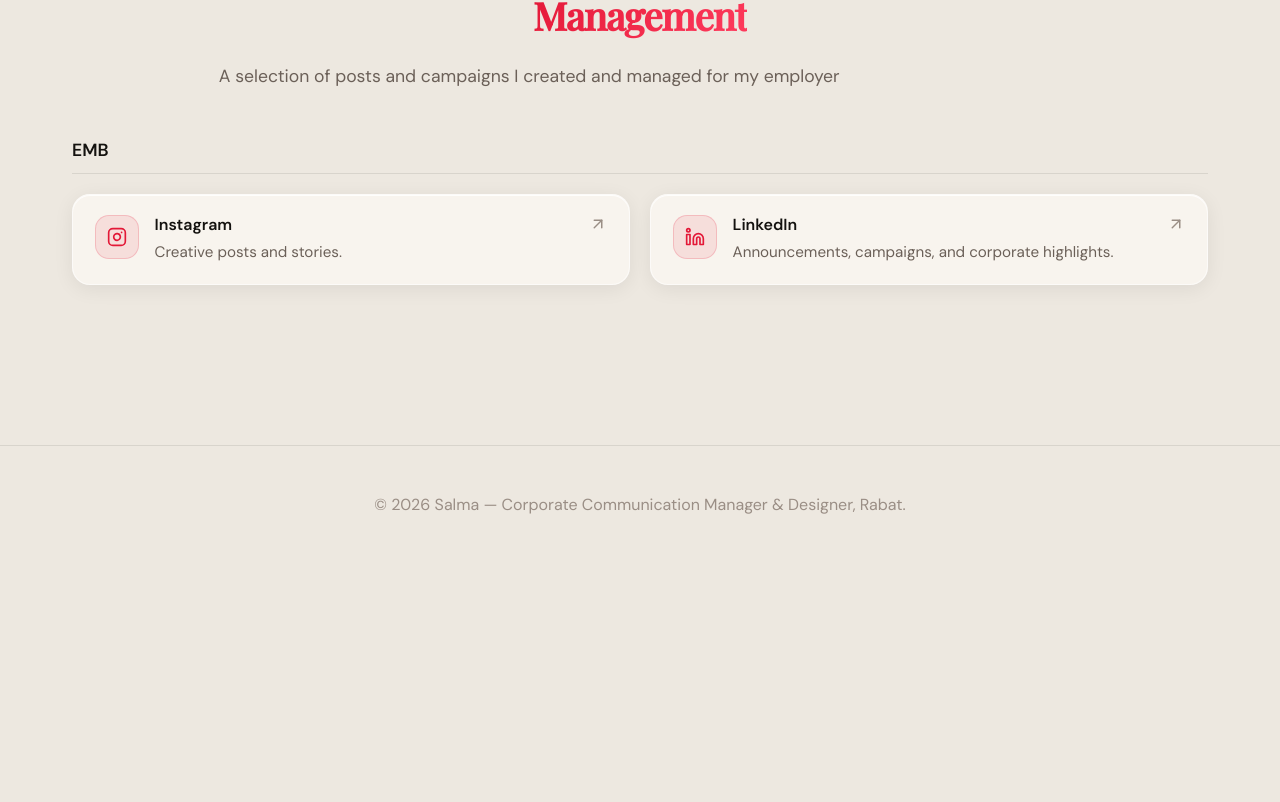
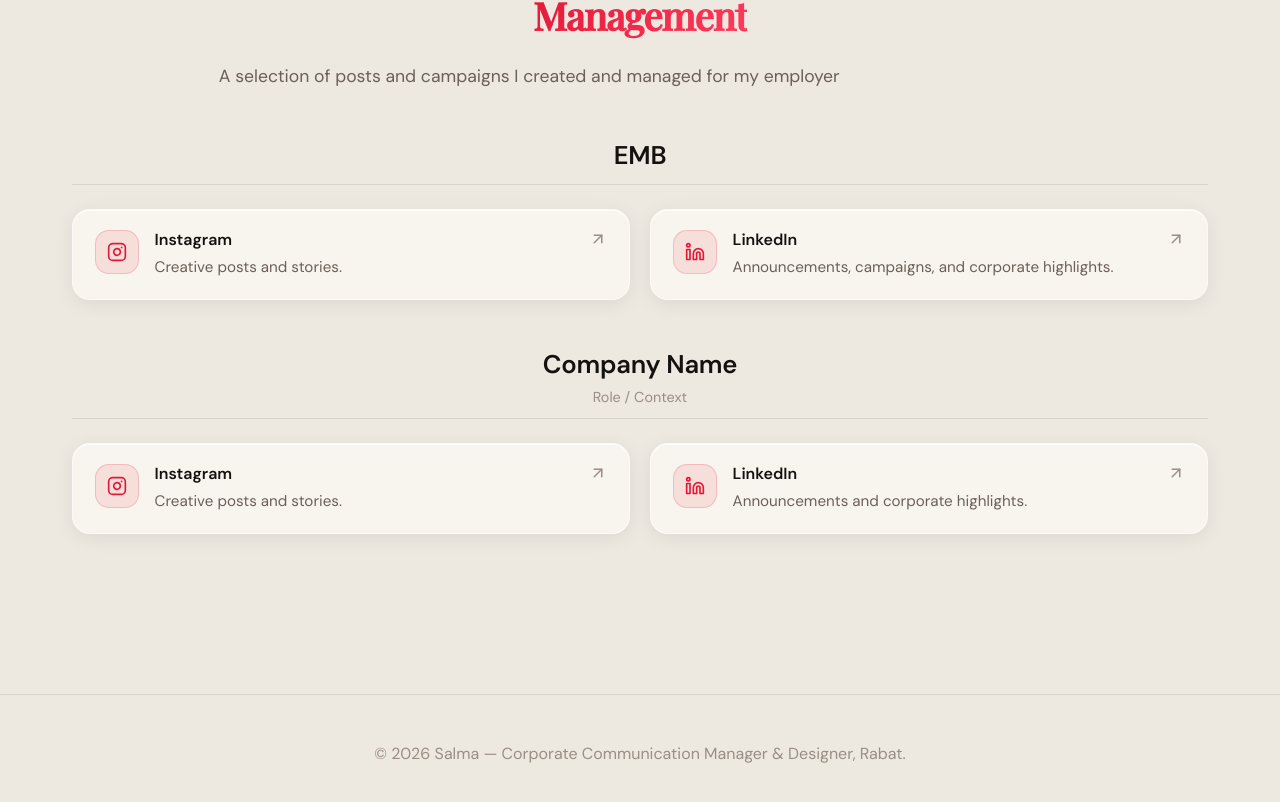
Before and after one commit to anas-saidi/wifey-portfolio, a React (Vite) app: page / in a window 1280 px wide. Shown: the part 3867-4669 px from the top of the page. Before the commit the page ends 4430 px from the top, so only its background shows below. Built offline with nearby package versions, Linux system fonts and the light colour scheme; a web font is replaced by a local one.

Commit message:
feat: center company header, bigger name, add second placeholder company

```diff
--- a/src/components/SocialLinksSection.css
+++ b/src/components/SocialLinksSection.css
@@ -12,7 +12,6 @@
 
 /* Override global justify for social text */
 .social-header p,
-.social-company-header,
 .social-card-desc {
   text-align: left;
 }
@@ -36,17 +35,20 @@
 
 .social-company-header {
   display: flex;
-  align-items: baseline;
-  gap: 0.75rem;
-  margin-bottom: 1.25rem;
+  flex-direction: column;
+  align-items: center;
+  gap: 0.4rem;
+  margin-bottom: 1.5rem;
   padding-bottom: 0.75rem;
   border-bottom: 1px solid var(--glass-border);
+  text-align: center;
 }
 
 .social-company-name {
   font-weight: 800;
-  font-size: 1.1rem;
+  font-size: 1.6rem;
   color: var(--text-primary);
+  letter-spacing: -0.01em;
 }
 
 .social-company-context {
--- a/src/data/content.json
+++ b/src/data/content.json
@@ -68,6 +68,24 @@
             "description": "Announcements, campaigns, and corporate highlights."
           }
         ]
+      },
+      {
+        "name": "Company Name",
+        "contextLine": "Role / Context",
+        "links": [
+          {
+            "platform": "instagram",
+            "label": "Instagram",
+            "url": "#",
+            "description": "Creative posts and stories."
+          },
+          {
+            "platform": "linkedin",
+            "label": "LinkedIn",
+            "url": "#",
+            "description": "Announcements and corporate highlights."
+          }
+        ]
       }
     ]
   },
```
